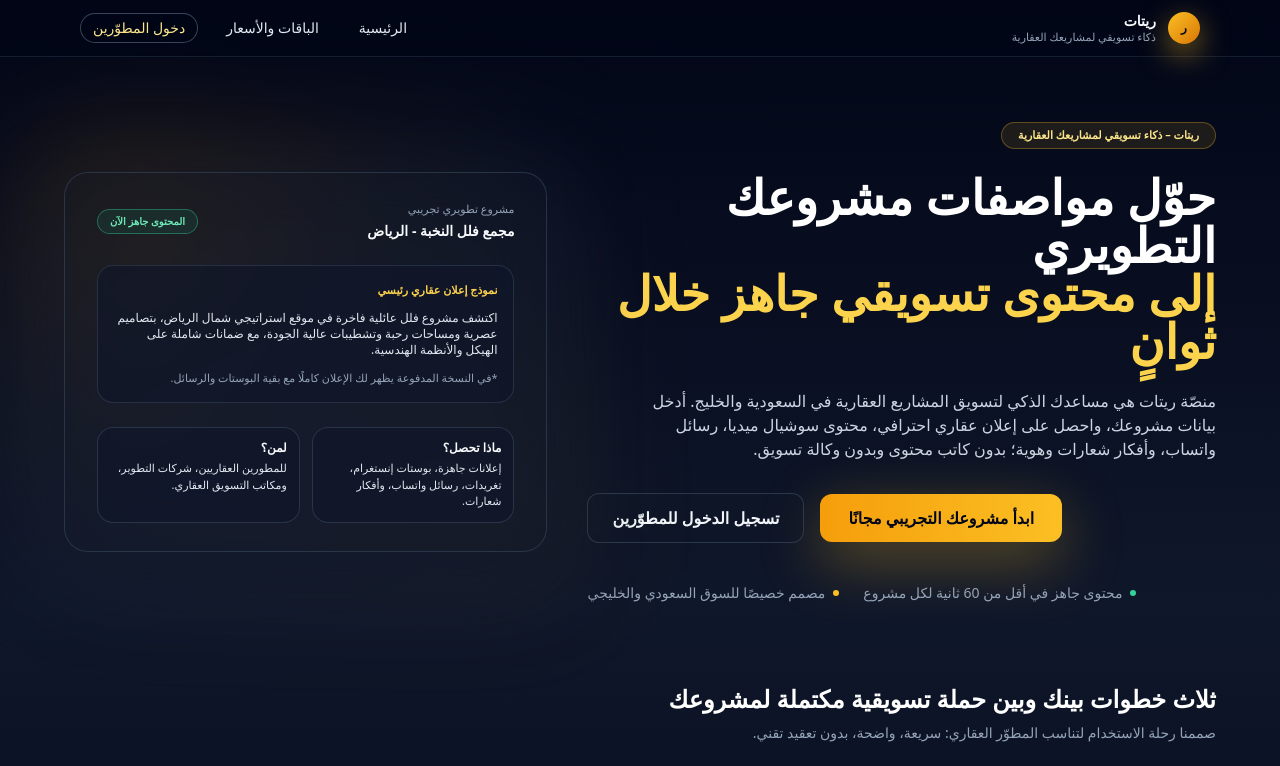
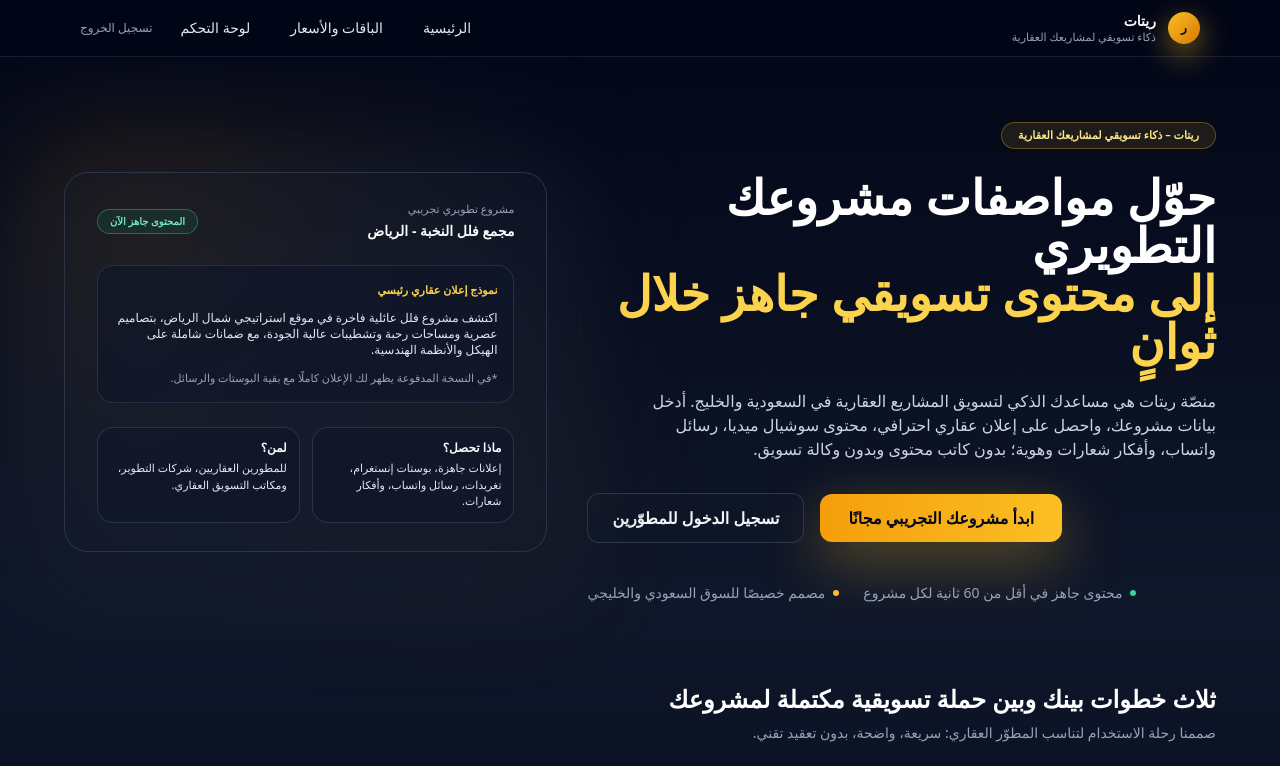
Before and after one commit to Raad1403/reetat-, a Next.js app: page / in a window 1280 px wide. Shown: the top 766 px of the page. Built offline with nearby package versions, Linux system fonts and the light colour scheme; no server answers.

Commit message:
Simplify header nav (always show logout)

```diff
--- a/src/app/layout.tsx
+++ b/src/app/layout.tsx
@@ -1,11 +1,8 @@
 import type { Metadata } from "next";
 import React from "react";
 import Link from "next/link";
-import { cookies } from "next/headers";
 import { LogoutButton } from "@/components/logout-button";
 import "./globals.css";
-
-export const dynamic = "force-dynamic";
 
 export const metadata: Metadata = {
   title: "ريتات – ذكاء تسويقي لمشاريعك العقارية",
@@ -18,10 +15,6 @@ export default function RootLayout({
 }: {
   children: React.ReactNode;
 }) {
-  const cookieStore = cookies();
-  const userId = cookieStore.get("userId")?.value;
-  const isLoggedIn = Boolean(userId);
-
   return (
     <html lang="ar" dir="rtl">
       <body className="min-h-screen bg-gradient-to-b from-slate-950 via-slate-900 to-slate-950 text-slate-50 antialiased">
@@ -54,8 +47,6 @@ export default function RootLayout({
                 >
                   الباقات والأسعار
                 </Link>
-                {isLoggedIn && (
-                  <>
                 <Link
                   href="/dashboard"
                   className="rounded-full px-3 py-1 hover:bg-slate-900/70 transition-colors"
@@ -63,16 +54,6 @@ export default function RootLayout({
                   لوحة التحكم
                 </Link>
                 <LogoutButton />
-                  </>
-                )}
-                {!isLoggedIn && (
-                  <Link
-                    href="/auth/login"
-                    className="rounded-full border border-slate-600/80 bg-slate-950/40 px-3 py-1 text-amber-200 hover:border-amber-400/80 hover:text-amber-100 transition-colors"
-                  >
-                    دخول المطوّرين
-                  </Link>
-                )}
               </nav>
             </div>
           </header>
```
Lines whose indentation alone changed are shown as unchanged.
